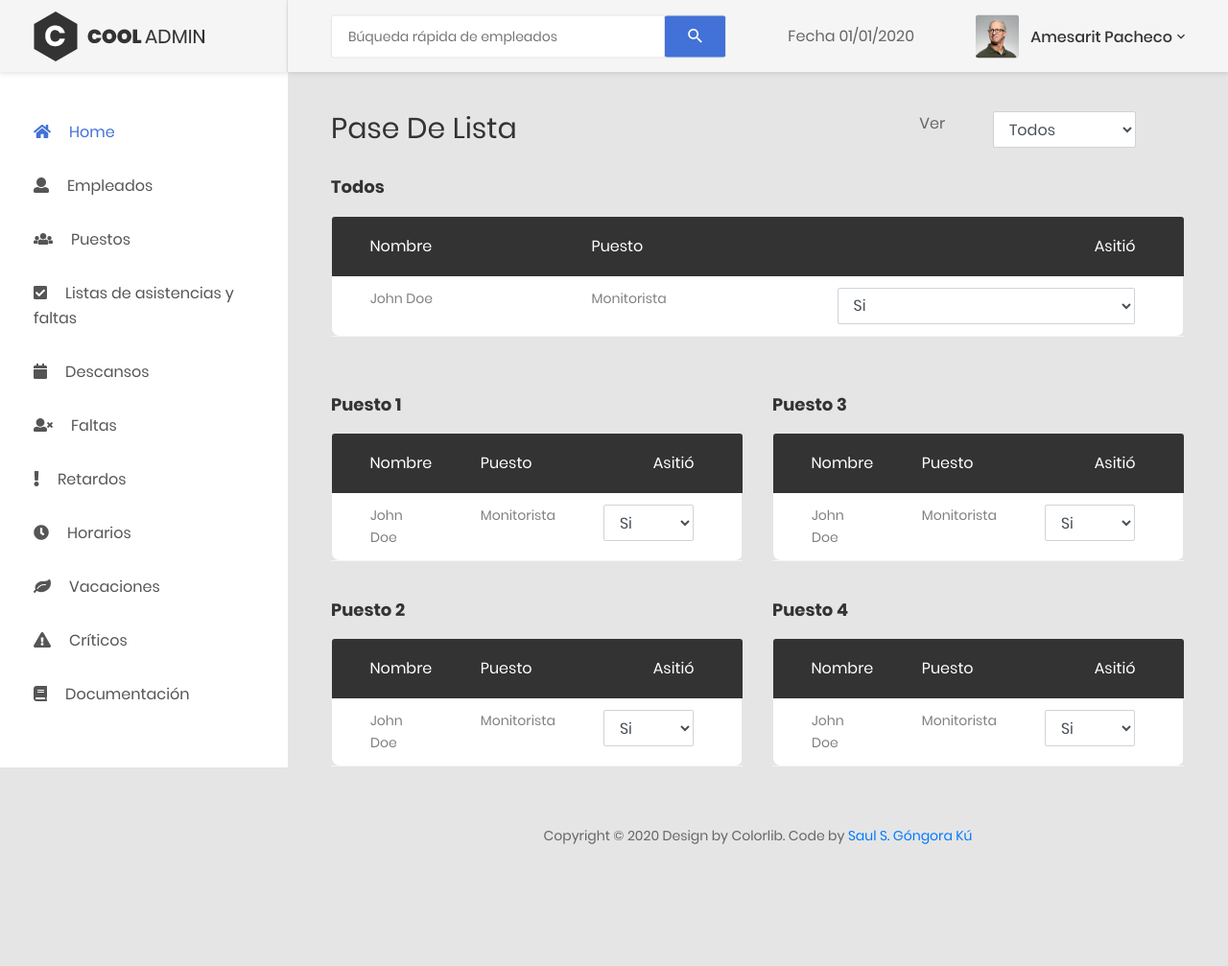
After one commit to samgongora26/perfect-assistant, a PHP site: page /pages/asistencias/agr-asistencias.php in a window 1280 px wide. The commit adds this page. Shown: the whole page at 96% size. Run offline with PHP 8.4, Linux system fonts and the light colour scheme.

Commit message:
pase de lista. todos y por puestos

```diff
--- /dev/null
+++ b/pages/asistencias/agr-asistencias.php
@@ -0,0 +1,319 @@
+<!DOCTYPE html>
+<html lang="en">
+
+<head>
+    <!-- Required meta tags-->
+    <meta charset="UTF-8">
+    <meta name="viewport" content="width=device-width, initial-scale=1, shrink-to-fit=no">
+    <meta name="description" content="Dashboard">
+    <meta name="author" content="Saul Gongora">
+
+    <!-- Title Page-->
+    <title>Perfect assistant</title>
+
+    <!-- Fontfaces CSS-->
+    <link href="../../css/font-face.css" rel="stylesheet" media="all">
+    <link href="../../vendor/font-awesome-4.7/css/font-awesome.min.css" rel="stylesheet" media="all">
+    <link href="../../vendor/font-awesome-5/css/fontawesome-all.min.css" rel="stylesheet" media="all">
+    <link href="../../vendor/mdi-font/css/material-design-iconic-font.min.css" rel="stylesheet" media="all">
+
+    <!-- Bootstrap CSS-->
+    <link href="../../vendor/bootstrap-4.1/bootstrap.min.css" rel="stylesheet" media="all">
+
+    <!-- Vendor CSS-->
+    <link href="../../vendor/animsition/animsition.min.css" rel="stylesheet" media="all">
+    <link href="../../vendor/bootstrap-progressbar/bootstrap-progressbar-3.3.4.min.css" rel="stylesheet" media="all">
+    <link href="../../vendor/wow/animate.css" rel="stylesheet" media="all">
+    <link href="../../vendor/css-hamburgers/hamburgers.min.css" rel="stylesheet" media="all">
+    <link href="../../vendor/slick/slick.css" rel="stylesheet" media="all">
+    <link href="../../vendor/select2/select2.min.css" rel="stylesheet" media="all">
+    <link href="../../vendor/perfect-scrollbar/perfect-scrollbar.css" rel="stylesheet" media="all">
+
+    <!-- Main CSS-->
+    <link href="../../css/theme.css" rel="stylesheet" media="all">
+
+</head>
+
+<body class="animsition">
+    <div class="page-wrapper">
+        <!--MENU ASIDE IQUIERDA-->
+        <?php
+            include("../plantillas/plantilla_menu.php");
+        ?>
+        <!-- / MENU-->
+        <!-- PAGE CONTAINER-->
+        <div class="page-container">
+
+            <!-- HEADER DESKTOP-->
+            <?php
+                include("../plantillas/plantilla_header.php")
+            ?>
+            <!-- HEADER DESKTOP-->
+
+            <!-- MAIN CONTENT-->
+            <div class="main-content">
+                <div class="section__content section__content--p30">
+                    <div class="container-fluid">
+                        <div class="row">
+                            <div class="col-md-8" >
+                                <div class="overview-wrap">
+                                    <h2 class="title-1">Pase de lista</h2>
+                                </div>
+                            </div>
+                            <div class="col-md-4" >
+                                <div class="row">
+                                    <div class="col-md-3">
+                                        <label>Ver </label>
+                                    </div>
+                                    <div class="col-md-7">
+                                        <select name="select" id="select" class="form-control">
+                                            <option value="0">Todos</option>
+                                            <option value="1">Por puestos</option>
+                                        </select>
+                                    </div>
+                                </div>
+                            </div>
+                        </div>
+
+                        <!----------VER TODOS---------------->
+                        <div class="row m-t-30">
+                                    <div class="col-md-12">
+                                        <h4>Todos</h4>
+                                        <div class="row m-t-20">
+                                            <div class="col-md-12">
+                                                <!-- DATA TABLE-->
+                                                <div class="table-responsive m-b-40">
+                                                    <table class="table table-borderless table-data3">
+                                                        <thead>
+                                                            <tr>
+                                                                <th>Nombre</th>
+                                                                <th>Puesto</th>
+                                                                <th>Asitió </th>
+                                                            </tr>
+                                                        </thead>
+                                                        <tbody>
+                                                            <tr>
+                                                                <td>John Doe</td>
+                                                                <td>Monitorista</td>
+                                                                <td>
+                                                                    <div class="table-data-feature">
+                                                                        <select name="select" id="select" class="form-control">
+                                                                            <option value="0">Si</option>
+                                                                            <option value="1">No</option>
+                                                                            <option value="2">Retardo</option>
+                                                                        </select>
+                                                                    </div>
+
+                                                                </td>
+                                                            </tr>
+                                                        </tbody>
+                                                    </table>
+                                                </div>
+                                                <!-- END DATA TABLE-->
+                                            </div>
+                                        </div>
+                                    </div>
+                        </div>
+                        <!-----/----VER TODOS--------------->
+                        <!----------VER POR PUESTOS----------->
+                        <div class="row m-t-20">
+                            <!--Columna izquierda-->
+                            <div class="col-md-6">
+                                <div class="row">
+                                    <div class="col-md-12">
+                                        <h4>Puesto 1</h4>
+                                        <div class="row m-t-20">
+                                            <div class="col-md-12">
+                                                <!-- DATA TABLE-->
+                                                <div class="table-responsive m-b-40">
+                                                    <table class="table table-borderless table-data3">
+                                                        <thead>
+                                                            <tr>
+                                                                <th>Nombre</th>
+                                                                <th>Puesto</th>
+                                                                <th>Asitió </th>
+                                                            </tr>
+                                                        </thead>
+                                                        <tbody>
+                                                            <tr>
+                                                                <td>John Doe</td>
+                                                                <td>Monitorista</td>
+                                                                <td>
+                                                                    <div class="table-data-feature">
+                                                                        <select name="select" id="select" class="form-control">
+                                                                            <option value="0">Si</option>
+                                                                            <option value="1">No</option>
+                                                                            <option value="2">Retardo</option>
+                                                                        </select>
+                                                                    </div>
+
+                                                                </td>
+                                                            </tr>
+                                                        </tbody>
+                                                    </table>
+                                                </div>
+                                                <!-- END DATA TABLE-->
+                                            </div>
+                                        </div>
+                                    </div>
+                                    <div class="col-md-12">
+                                        <h4>Puesto 2</h4>
+                                        <div class="row m-t-20">
+                                            <div class="col-md-12">
+                                                <!-- DATA TABLE-->
+                                                <div class="table-responsive m-b-40">
+                                                    <table class="table table-borderless table-data3">
+                                                        <thead>
+                                                            <tr>
+                                                                <th>Nombre</th>
+                                                                <th>Puesto</th>
+                                                                <th>Asitió </th>
+                                                            </tr>
+                                                        </thead>
+                                                        <tbody>
+                                                            <tr>
+                                                                <td>John Doe</td>
+                                                                <td>Monitorista</td>
+                                                                <td>
+                                                                    <div class="table-data-feature">
+                                                                        <select name="select" id="select" class="form-control">
+                                                                            <option value="0">Si</option>
+                                                                            <option value="1">No</option>
+                                                                            <option value="2">Retardo</option>
+                                                                        </select>
+                                                                    </div>
+
+                                                                </td>
+                                                            </tr>
+                                                        </tbody>
+                                                    </table>
+                                                </div>
+                                                <!-- END DATA TABLE-->
+                                            </div>
+                                        </div>
+                                    </div>
+                                </div>
+                            </div>
+                            <!--COLUMNA DE LA DERECHAZA-->
+                            <div class="col-md-6">
+                                <div class="row">
+                                    <div class="col-md-12">
+                                        <h4>Puesto 3</h4>
+                                        <div class="row m-t-20">
+                                            <div class="col-md-12">
+                                                <!-- DATA TABLE-->
+                                                <div class="table-responsive m-b-40">
+                                                    <table class="table table-borderless table-data3">
+                                                        <thead>
+                                                            <tr>
+                                                                <th>Nombre</th>
+                                                                <th>Puesto</th>
+                                                                <th>Asitió </th>
+                                                            </tr>
+                                                        </thead>
+                                                        <tbody>
+                                                            <tr>
+                                                                <td>John Doe</td>
+                                                                <td>Monitorista</td>
+                                                                <td>
+                                                                    <div class="table-data-feature">
+                                                                        <select name="select" id="select" class="form-control">
+                                                                            <option value="0">Si</option>
+                                                                            <option value="1">No</option>
+                                                                            <option value="2">Retardo</option>
+                                                                        </select>
+                                                                    </div>
+
+                                                                </td>
+                                                            </tr>
+                                                        </tbody>
+                                                    </table>
+                                                </div>
+                                                <!-- END DATA TABLE-->
+                                            </div>
+                                        </div>
+                                    </div>
+                                    <div class="col-md-12">
+                                        <h4>Puesto 4    </h4>
+                                        <div class="row m-t-20">
+                                            <div class="col-md-12">
+                                                <!-- DATA TABLE-->
+                                                <div class="table-responsive m-b-40">
+                                                    <table class="table table-borderless table-data3">
+                                                        <thead>
+                                                            <tr>
+                                                                <th>Nombre</th>
+                                                                <th>Puesto</th>
+                                                                <th>Asitió </th>
+                                                            </tr>
+                                                        </thead>
+                                                        <tbody>
+                                                            <tr>
+                                                                <td>John Doe</td>
+                                                                <td>Monitorista</td>
+                                                                <td>
+                                                                    <div class="table-data-feature">
+                                                                        <select name="select" id="select" class="form-control">
+                                                                            <option value="0">Si</option>
+                                                                            <option value="1">No</option>
+                                                                            <option value="2">Retardo</option>
+                                                                        </select>
+                                                                    </div>
+
+                                                                </td>
+                                                            </tr>
+                                                        </tbody>
+                                                    </table>
+                                                </div>
+                                                <!-- END DATA TABLE-->
+                                            </div>
+                                        </div>
+                                    </div>
+                                </div>
+                            </div>
+                            <!--/TABLA DE DESCANSOS DE HOY-->
+                        </div>
+                        <!------/---VER POR PUESTOS----------->
+
+                        <div class="row">
+                            <?php
+                                include("../plantillas/plantilla_footer.php");
+                            ?>
+                        </div>
+                    </div>
+                </div>
+            </div>
+            <!-- END MAIN CONTENT-->
+            <!-- END PAGE CONTAINER-->
+        </div>
+
+    </div>
+
+    <!-- Jquery JS-->
+    <script src="../../vendor/jquery-3.2.1.min.js"></script>
+    <!-- Bootstrap JS-->
+    <script src="../../vendor/bootstrap-4.1/popper.min.js"></script>
+    <script src="../../vendor/bootstrap-4.1/bootstrap.min.js"></script>
+    <!-- Vendor JS       -->
+    <script src="../../vendor/slick/slick.min.js">
+    </script>
+    <script src="../../vendor/wow/wow.min.js"></script>
+    <script src="../../vendor/animsition/animsition.min.js"></script>
+    <script src="../../vendor/bootstrap-progressbar/bootstrap-progressbar.min.js">
+    </script>
+    <script src="../../vendor/counter-up/jquery.waypoints.min.js"></script>
+    <script src="../../vendor/counter-up/jquery.counterup.min.js">
+    </script>
+    <script src="../../vendor/circle-progress/circle-progress.min.js"></script>
+    <script src="../../vendor/perfect-scrollbar/perfect-scrollbar.js"></script>
+    <script src="../../vendor/chartjs/Chart.bundle.min.js"></script>
+    <script src="../../vendor/select2/select2.min.js">
+    </script>
+
+    <!-- Main JS-->
+    <script src="../../js/main.js"></script>
+
+</body>
+
+</html>
+<!-- end document-->
--- a/pages/plantillas/plantilla_menu.php
+++ b/pages/plantillas/plantilla_menu.php
@@ -148,9 +148,17 @@
                             <a href="../puestos/puestos.php">
                                 <i class="fas fa-users"></i>Puestos</a>
                         </li>
-                        <li>
-                            <a href="chart.html">
-                                <i class="fa fa-check-square"></i>Listas de asistencias y faltas</a>
+                        <li class=" has-sub">
+                            <a class="js-arrow" href="#">
+                                <i class="fas fa-check-square"></i>Listas de asistencias y faltas</a>
+                            <ul class="list-unstyled navbar__sub-list js-sub-list">
+                                <li>
+                                    <a href="../asistencias/asistencias.php">Ver</a>
+                                </li>
+                                <li>
+                                    <a href="../empleados/agr_empleados.php">Agregar</a>
+                                </li>
+                            </ul>
                         </li>
                         <li class=" has-sub">
                             <a class="js-arrow" href="#">
```
